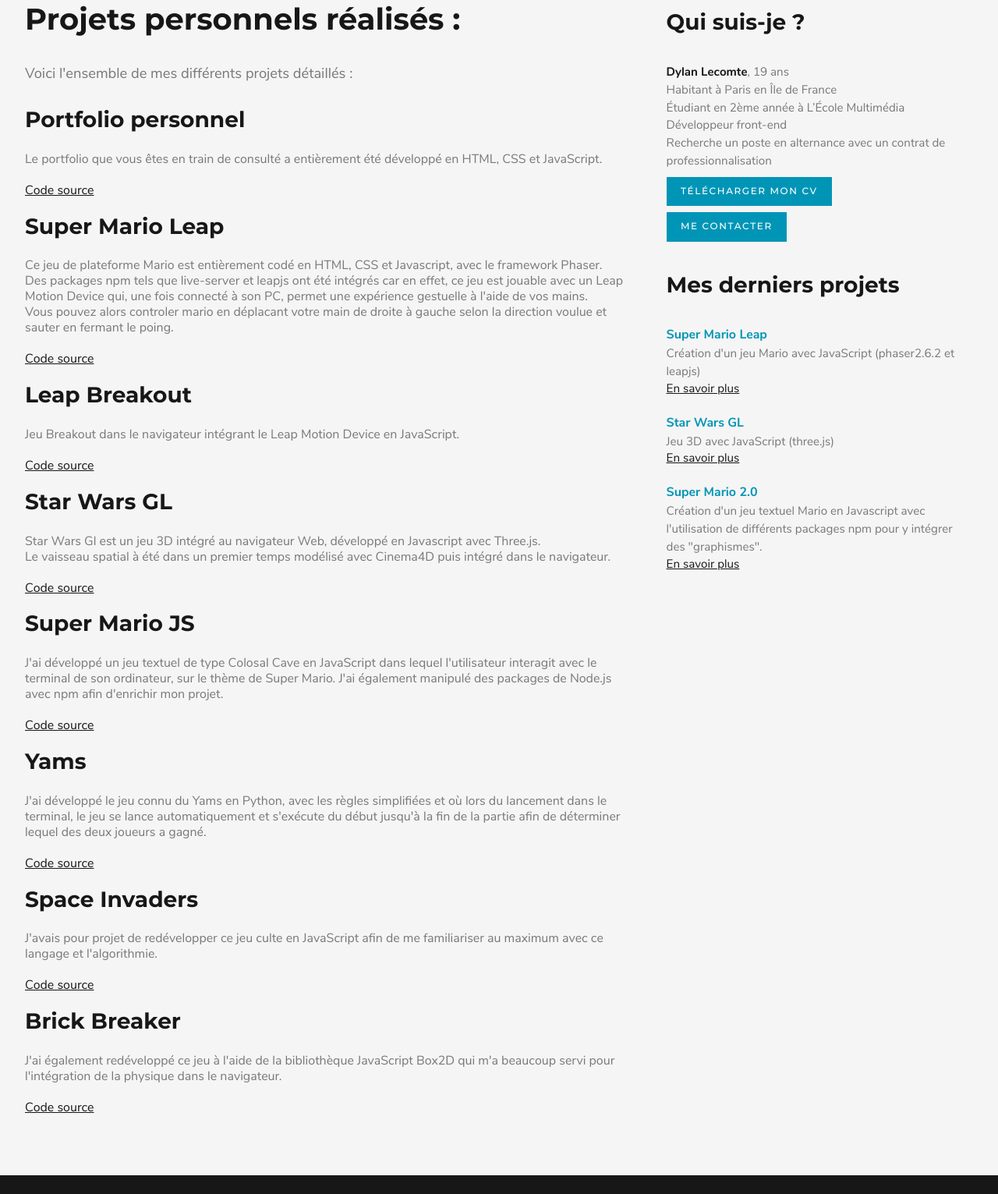
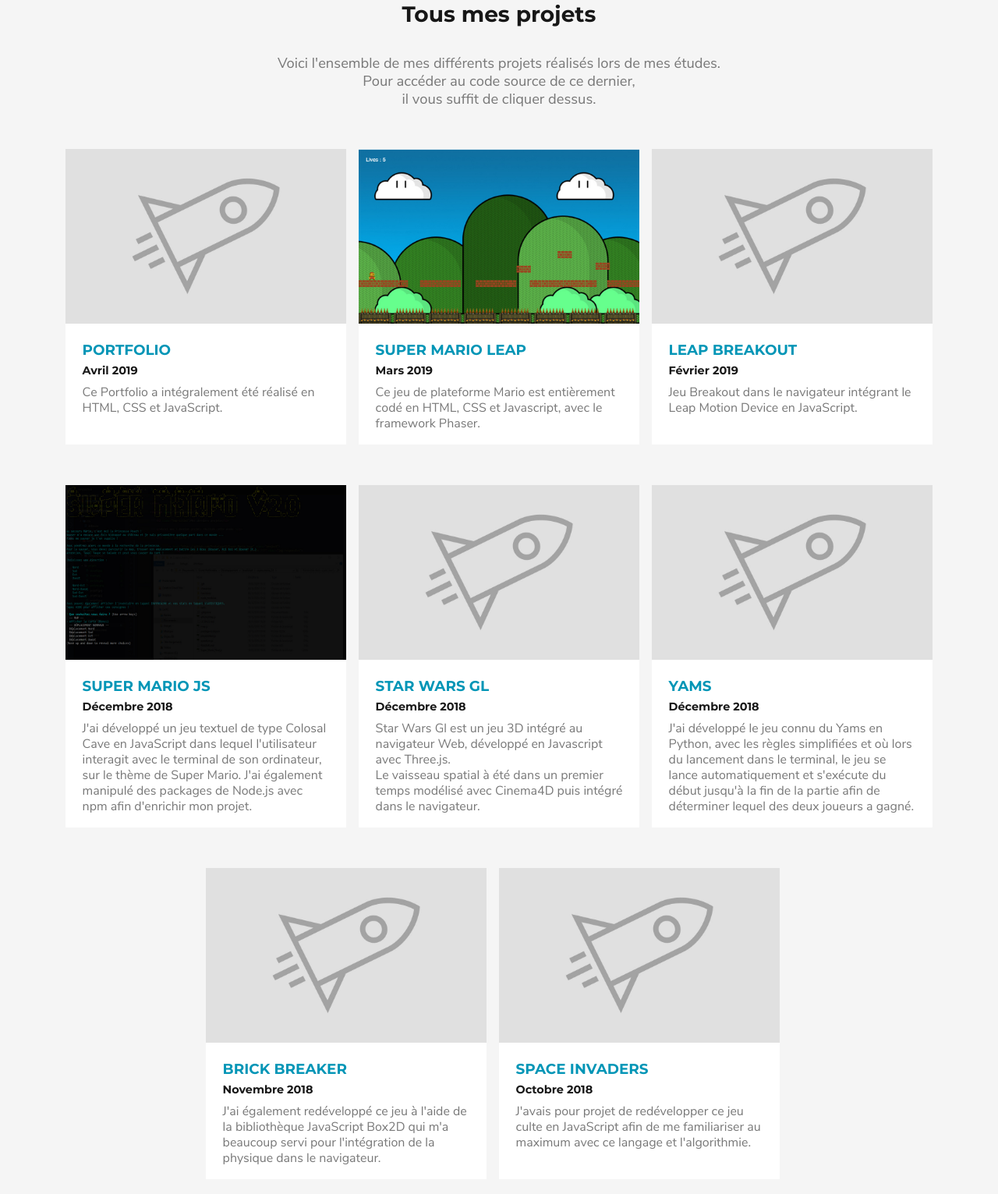
Before and after one commit to Prototype91/Portfolio_Lecomte_Dylan, a plain HTML site: page projet.html in a window 1280 px wide. Shown: the part 155-1686 px from the top of the page at 78% size. Drawn offline with Linux system fonts and the light colour scheme.

```diff
--- a/css/pages.css
+++ b/css/pages.css
@@ -7,6 +7,8 @@
 .competences-content table{
     width: 100%;
 }
+
+
 .competences-content th{
     text-align: left;
 }
@@ -115,3 +117,102 @@
     margin-bottom: 1.5rem;
     z-index: 1;
 }
+
+
+/*********************/
+/*** PROJETS RÉALISÉS STYLES ***/
+/*********************/
+
+.all-projects {
+    text-align: center;
+    padding-top: 3.5rem;
+    padding-bottom: 3.5rem;
+}
+
+.all-projects h2 {
+    margin-bottom: 2rem;
+}
+
+.all-projects > p {
+    margin: 0 auto 3.25rem;
+    max-width: 53.15rem;
+    font-size: 1.15rem;
+}
+
+.all-projects .projects {
+    display: -webkit-box;
+    display: -ms-flexbox;
+    display: flex;
+    -webkit-box-pack: center;
+        -ms-flex-pack: center;
+            justify-content: center;
+    -ms-flex-wrap: wrap;
+        flex-wrap: wrap;
+    margin-bottom: 2.25rem;
+}
+
+.all-projects .project{
+    -webkit-box-flex:1;
+        -ms-flex:1;
+            flex:1;
+    max-width: 360px;
+    background-color: white;
+    text-align: left;
+    text-decoration: none;
+    margin-bottom: 1rem;
+    -webkit-transition: background-color 400ms;
+    transition: background-color 400ms;
+}
+
+.all-projects .project:hover{
+    -webkit-box-shadow: 0 0 .95rem rgba(23,23,23,.1);
+            box-shadow: 0 0 .95rem rgba(23,23,23,.1);
+}
+
+.all-projects .text {
+    padding: 1.1rem 1.35rem;
+}
+
+.all-projects .project h3 {
+    color: #0095B6;
+    font-size: 1.15rem;
+    text-transform: uppercase;
+    font-family: Montserrat;
+    font-weight: bold;
+    margin-bottom: .25rem;
+}
+
+.all-projects .project span {
+    color: #171717;
+    font-size: .9rem;
+    font-family: Montserrat;
+    font-weight: bold;
+    display: inline-block;
+    margin-bottom: .5rem;
+}
+
+.all-projects .project p {
+    color: #787878;
+}
+
+@media screen and (max-width:840px) {
+
+    .all-projects .projects {
+        -webkit-box-orient    : vertical;
+        -webkit-box-direction : normal;
+            -ms-flex-direction: column;
+                flex-direction: column;
+        -webkit-box-align     : center;
+            -ms-flex-align    : center;
+                align-items   : center;
+
+    }
+}
+
+@media screen and (min-width:841px) {
+
+    .all-projects .project:nth-child(2) {
+        margin-left: 1rem;
+        margin-right: 1rem;
+    }
+}
--- a/projet.html
+++ b/projet.html
@@ -34,155 +34,112 @@
 
     </nav>
 
-    <main class="tmp-main">
+    <main class="all-projects">
 
-        <section class="project-content tmp-content">
+        <h2 class="tmp-title2">Tous mes projets</h2>
 
-            <header>
+        <p>Voici l'ensemble de mes différents projets réalisés lors de mes études. <br>
+        Pour accéder au code source de ce dernier, <br> il vous suffit de cliquer dessus.</p>
 
-                <h1 class="tmp-title1">Projets personnels réalisés : </h1>
-                <p>Voici l'ensemble de mes différents projets détaillés :</p>
+        <div class="projects">
 
-            </header>
+            <a href="index.html" class="project">
+                <img src="images/projets/projet1.jpg" alt="Photo du Portfolio" class="img-responsive">
+                <div class="text">
+                    <h3>Portfolio</h3>
+                    <span>Avril 2019</span>
+                    <p>Ce Portfolio a intégralement été réalisé en HTML, CSS et JavaScript.</p>
+                </div>
+            </a>
 
-            <!--
-    <div class="glide">
+            <a href="https://github.com/Prototype91/Super_Mario_Leap" class="project">
+                <img src="images/projets/mario.jpg" alt="Photo du projet" class="img-responsive">
+                <div class="text">
+                    <h3>Super Mario Leap</h3>
+                    <span>Mars 2019</span>
+                    <p>Ce jeu de plateforme Mario est entièrement codé en HTML, CSS et Javascript, avec le framework
+                        Phaser.</p>
+                </div>
+            </a>
 
-                <div class="glide__track" data-glide-el="track">
-                    <div class="glide__slides">
-                        <img src="images/projets/projet1.jpg" alt="Image du projet ???" class="glide__slide">
-                        <img src="images/projets/projet2.jpg" alt="Image du projet ???" class="glide__slide">
-                        <img src="images/projets/projet3.jpg" alt="Image du projet ???" class="glide__slide">
-                    </div>
+            <a href="https://github.com/Prototype91/Leap_BreakOut" class="project">
+                <img src="images/projets/projet1.jpg" alt="Photo du projet" class="img-responsive">
+                <div class="text">
+                    <h3>Leap Breakout</h3>
+                    <span>Février 2019</span>
+                    <p>Jeu Breakout dans le navigateur intégrant le Leap Motion Device en JavaScript.</p>
                 </div>
+            </a>
 
-                <div class="glide__arrows" data-glide-el="controls">
-                        <button class="glide__arrow glide__arrow--left" data-glide-dir="<">prec</button>
-                        <button class="glide__arrow glide__arrow--right" data-glide-dir=">">suiv</button>
-                    </div>
+        </div>
 
-                <div class="glide__bullets" data-glide-el="controls[nav]">
-                    <button class="glide__bullet" data-glide-dir="=0"></button>
-                    <button class="glide__bullet" data-glide-dir="=1"></button>
-                    <button class="glide__bullet" data-glide-dir="=2"></button>
+        <div class="projects">
+
+            <a href="https://github.com/Prototype91/Super_Mario_2.0" class="project">
+                <img src="images/projets/text.jpg" alt="Photo du projet" class="img-responsive">
+                <div class="text">
+                    <h3>Super Mario JS</h3>
+                    <span>Décembre 2018</span>
+                    <p>J'ai développé un jeu textuel de type Colosal Cave en JavaScript dans lequel l'utilisateur
+                        interagit
+                        avec le terminal de son ordinateur, sur le thème de Super Mario. J'ai également manipulé des
+                        packages de
+                        Node.js avec npm afin d'enrichir mon projet.</p>
                 </div>
+            </a>
 
-            </div>
+            <a href="https://github.com/Prototype91/Star_Wars_GL" class="project">
+                <img src="images/projets/projet1.jpg" alt="Photo du projet" class="img-responsive">
+                <div class="text">
+                    <h3>Star Wars GL</h3>
+                    <span>Décembre 2018</span>
+                    <p>Star Wars Gl est un jeu 3D intégré au navigateur Web, développé en Javascript avec Three.js. <br>
+                        Le vaisseau spatial à été dans un premier temps modélisé avec Cinema4D puis intégré dans le
+                        navigateur.</p>
+                </div>
+            </a>
 
--->
+            <a href="https://github.com/Prototype91/Yams" class="project">
+                <img src="images/projets/projet1.jpg" alt="Photo du projet" class="img-responsive">
+                <div class="text">
+                    <h3>Yams</h3>
+                    <span>Décembre 2018</span>
+                    <p>J'ai développé le jeu connu du Yams en Python, avec les règles simplifiées et où lors du
+                        lancement dans
+                        le terminal, le jeu se lance automatiquement et s'exécute du début jusqu'à la fin de la partie
+                        afin de
+                        déterminer lequel des deux joueurs a gagné.</p>
+                </div>
+            </a>
+        </div>
 
-            <h2 class="tmp-title2">Portfolio personnel</h2>
+        <div class="projects">
 
-            <p>
-                Le portfolio que vous êtes en train de consulté a entièrement été développé en HTML, CSS et JavaScript. <br> <br>
-                <a href="https://github.com/Prototype91/Portfolio_Lecomte_Dylan">Code source</a>
-            </p>
+            <a href="https://github.com/Prototype91/Brick_Breaker" class="project">
+                <img src="images/projets/projet1.jpg" alt="Photo du projet" class="img-responsive">
+                <div class="text">
+                    <h3>Brick Breaker</h3>
+                    <span>Novembre 2018</span>
+                    <p>J'ai également redéveloppé ce jeu à l'aide de la bibliothèque JavaScript Box2D qui m'a beaucoup
+                        servi
+                        pour l'intégration de la physique dans le navigateur.</p>
+                </div>
+            </a>
 
-            <h2 class="tmp-title2">Super Mario Leap</h2>
+            <a href="https://github.com/Prototype91/space-invaders" class="project">
+                <img src="images/projets/projet1.jpg" alt="Photo du projet" class="img-responsive">
+                <div class="text">
+                    <h3>Space Invaders</h3>
+                    <span>Octobre 2018</span>
+                    <p>J'avais pour projet de redévelopper ce jeu culte en JavaScript afin de me familiariser au maximum
+                        avec
+                        ce langage et l'algorithmie.</p>
+                </div>
+            </a>
 
-            <p>Ce jeu de plateforme Mario est entièrement codé en HTML, CSS et Javascript, avec le framework Phaser.<br>
-                Des packages npm tels que live-server et leapjs ont été intégrés car en effet, ce jeu est jouable avec
-                un Leap Motion Device qui, une fois connecté à son PC, permet une expérience gestuelle à l'aide de vos
-                mains. <br>
-                Vous pouvez alors controler mario en déplacant votre main de droite à gauche selon la direction voulue
-                et sauter en fermant le poing. <br> <br>
-                <a href="https://github.com/Prototype91/Super_Mario_Leap">Code source</a>
-            </p>
+        </div>
+    </main>
 
-            <h2 class="tmp-title2">Leap Breakout</h2>
-
-            <p>
-                Jeu Breakout dans le navigateur intégrant le Leap Motion Device en JavaScript. <br> <br>
-                <a href="https://github.com/Prototype91/Leap_BreakOut">Code source</a>
-            </p>
-
-            <h2 class="tmp-title2">Star Wars GL</h2>
-
-            <p>Star Wars Gl est un jeu 3D intégré au navigateur Web, développé en Javascript avec Three.js. <br>
-                Le vaisseau spatial à été dans un premier temps modélisé avec Cinema4D puis intégré dans le navigateur.
-                <br> <br>
-                <a href="https://github.com/Prototype91/Star_Wars_GL">Code source</a>
-            </p>
-
-            <h2 class="tmp-title2">Super Mario JS</h2>
-
-            <p>
-                J'ai développé un jeu textuel de type Colosal Cave en JavaScript dans lequel l'utilisateur interagit
-                avec le terminal de son ordinateur, sur le thème de Super Mario. J'ai également manipulé des packages de
-                Node.js avec npm afin d'enrichir mon projet. <br> <br>
-                <a href="https://github.com/Prototype91/Super_Mario_2.0">Code source</a>
-            </p>
-
-
-            <h2 class="tmp-title2">Yams</h2>
-
-            <p>
-                J'ai développé le jeu connu du Yams en Python, avec les règles simplifiées et où lors du lancement dans
-                le terminal, le jeu se lance automatiquement et s'exécute du début jusqu'à la fin de la partie afin de
-                déterminer lequel des deux joueurs a gagné. <br> <br>
-                <a href="https://github.com/Prototype91/Yams">Code source</a>
-            </p>
-
-            <h2 class="tmp-title2">Space Invaders</h2>
-
-            <p>
-                J'avais pour projet de redévelopper ce jeu culte en JavaScript afin de me familiariser au maximum avec
-                ce langage et l'algorithmie. <br> <br>
-                <a href="https://github.com/Prototype91/space-invaders">Code source</a>
-            </p>
-
-            <h2 class="tmp-title2">Brick Breaker</h2>
-
-            <p>
-                J'ai également redéveloppé ce jeu à l'aide de la bibliothèque JavaScript Box2D qui m'a beaucoup servi
-                pour l'intégration de la physique dans le navigateur. <br> <br>
-                <a href="https://github.com/Prototype91/Brick_Breaker">Code source</a>
-            </p>
-
-
-        </section>
-
-        <aside class="tmp-aside">
-
-            <section class="infos">
-
-                <h2 class="tmp-title2">Qui suis-je ?</h2>
-                <p>
-                    <strong>Dylan Lecomte</strong>, 19 ans<br>
-                    Habitant à Paris en Île de France<br>
-                    Étudiant en 2ème année à L’École Multimédia<br>
-                    Développeur front-end<br>
-                    Recherche un poste en alternance avec un contrat de professionnalisation
-                </p>
-                <a href="pdf/cv.pdf" class="tmp-btn-small">Télécharger mon CV</a>
-                <br>
-                <a href="contact.html" class="tmp-btn-small">Me contacter</a>
-
-            </section>
-
-            <section class="projects">
-
-                <h2 class="tmp-title2">Mes derniers projets</h2>
-
-                <h3>Super Mario Leap</h3>
-                <p>Création d'un jeu Mario avec JavaScript (phaser2.6.2 et leapjs)</p>
-                <a href="https://github.com/Prototype91/Super_Mario_Leap">En savoir plus</a>
-
-                <h3>Star Wars GL</h3>
-                <p>Jeu 3D avec JavaScript (three.js)</p>
-                <a href="https://github.com/Prototype91/Star_Wars_GL">En savoir plus</a>
-
-                <h3>Super Mario 2.0</h3>
-                <p>Création d'un jeu textuel Mario en Javascript avec l'utilisation de différents packages npm pour y
-                    intégrer des "graphismes".</p>
-                <a href="https://github.com/Prototype91/Super_Mario_2.0">En savoir plus</a>
-
-            </section>
-
-
-        </aside>
-
-    </main>
 
     <footer class="tmp-footer">
 
```
Also changed, not shown: competences.html (+1 -0 lines), 1 other file.
